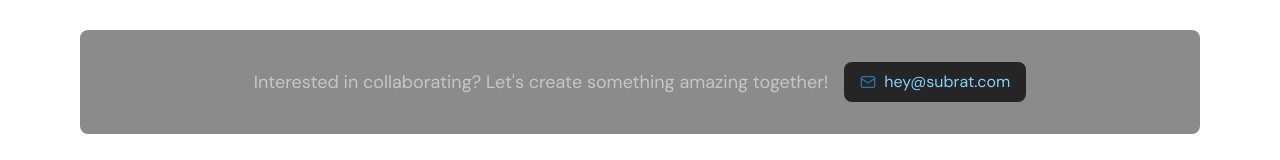
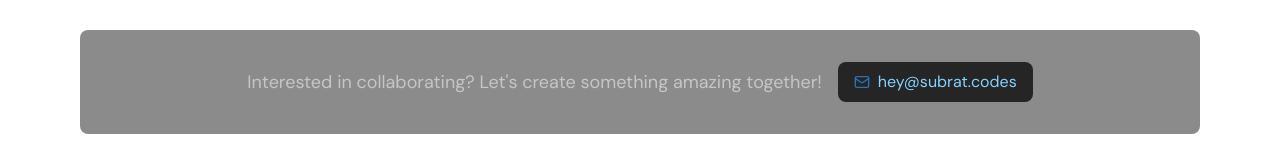
Before and after one commit to samalsubrat/portfolio, a Next.js app: page / in a window 1280 px wide. Shown: the part 4335-4495 px from the top of the page. Built offline with nearby package versions, Linux system fonts and the light colour scheme.

Commit message:
build errors

```diff
--- a/src/app/projects/comps/ProjectModal.tsx
+++ b/src/app/projects/comps/ProjectModal.tsx
@@ -1,4 +1,5 @@
-/* eslint-disable  @typescript-eslint/no-explicit-any */
+"use client";
+
 import React, { useEffect, useState } from "react";
 import Image from "next/image";
 import { X, Github, ExternalLink } from "lucide-react";
@@ -45,7 +46,7 @@ const ProjectModal = ({ project, isOpen, onClose }: ProjectModalProps) => {
             exit={{ scale: 0.95, y: 20 }}
             transition={{ duration: 0.3 }}
             className="bg-black-200 rounded-lg w-full max-w-4xl max-h-[90vh] overflow-y-auto"
-            onClick={(e: { stopPropagation: () => any; }) => e.stopPropagation()}
+            onClick={(e: React.MouseEvent) => e.stopPropagation()}
           >
             <div className="relative">
               <button
@@ -70,7 +71,7 @@ const ProjectModal = ({ project, isOpen, onClose }: ProjectModalProps) => {
               <p className="text-neutral-400 mb-6">{project.description}</p>
 
               <div className="flex flex-wrap gap-4 mb-6">
-                {project.technologies?.map((tech, index) => (
+                {project.technologies?.map((tech: string, index: number) => (
                   <motion.span
                     key={index}
                     initial={{ opacity: 0, scale: 0.8 }}
--- a/src/components/landingpage/Working.tsx
+++ b/src/components/landingpage/Working.tsx
@@ -13,11 +13,11 @@ const Working = () => {
               together!
             </p>
             <a
-              href="mailto:contact@subrat.dev"
+              href="mailto:hey@subrat.codes"
               className="group flex items-center gap-2 px-4 py-2 bg-black-300 rounded-lg transition-colors hover:bg-black-200"
             >
               <Mail className="w-4 h-4 text-[#2A73B3] group-hover:scale-110 transition-transform" />
-              <span className="text-[#85d2ff]">hey@subrat.com</span>
+              <span className="text-[#85d2ff]">hey@subrat.codes</span>
             </a>
           </div>
         </div>
--- a/src/components/magicui/marquee.tsx
+++ b/src/components/magicui/marquee.tsx
@@ -1,3 +1,5 @@
+/* eslint-disable  @typescript-eslint/no-explicit-any */
+
 import { cn } from "@/lib/utils";
 
 interface MarqueeProps {
--- a/src/components/ui/background-gradient-animation.tsx
+++ b/src/components/ui/background-gradient-animation.tsx
@@ -1,3 +1,4 @@
+/* eslint-disable react-hooks/exhaustive-deps */
 "use client";
 import { cn } from "@/lib/utils";
 import { useEffect, useRef, useState } from "react";
@@ -57,7 +58,7 @@ export const BackgroundGradientAnimation = ({
     document.body.style.setProperty("--size", size);
     document.body.style.setProperty("--blending-value", blendingValue);
   }, []);
-
+// eslint-disable-next-line react-hooks/exhaustive-deps
   useEffect(() => {
     function move() {
       if (!interactiveRef.current) {
--- a/src/components/ui/marquee.tsx
+++ b/src/components/ui/marquee.tsx
@@ -1,3 +1,4 @@
+/* eslint-disable  @typescript-eslint/no-explicit-any */
 import { cn } from "@/lib/utils";
 
 interface MarqueeProps {
```
